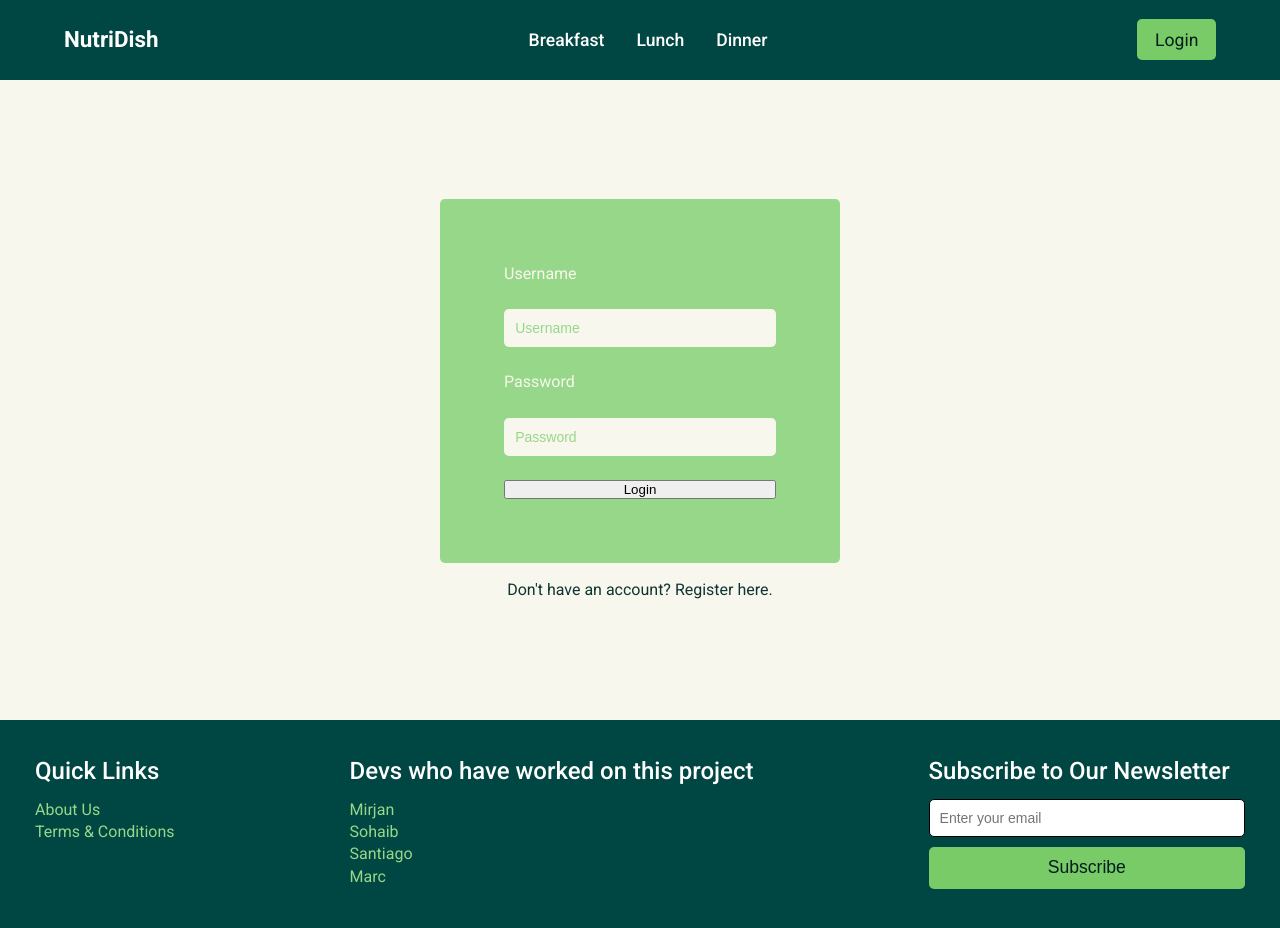
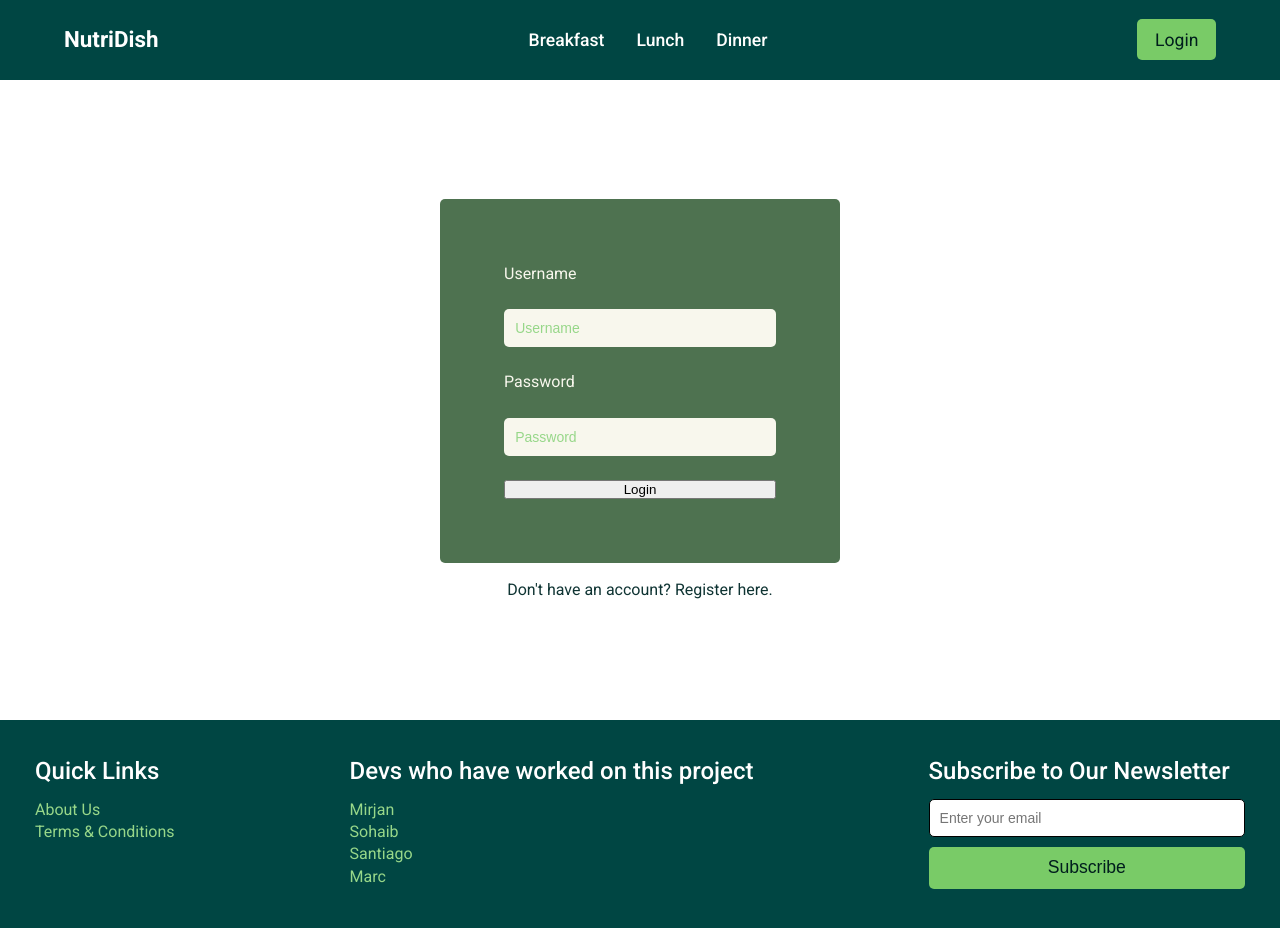
Before and after one commit to SohaibZahiid/NutriDish, a React (Vite) app: page /login in a window 1280 px wide. Shown: the top 928 px of the page. Built offline with nearby package versions, Linux system fonts and the light colour scheme.

Commit message:
green beautifull color everywhere

```diff
--- a/src/index.css
+++ b/src/index.css
@@ -21,6 +21,8 @@
   --clr-card-bg: #abd1c6;
   --clr-box-bg: #fffffe;
   --clr-footer-bg: #a1db95;
+
+  --clr-receipe-box: #345e36de;
 
   --fz-header: 1.1rem;
   --fz-title: 1.3rem;
--- a/src/styles/Login.css
+++ b/src/styles/Login.css
@@ -1,7 +1,7 @@
 .login {
   width: 100%;
   min-height: 80vh;
-  background-color: var(--clr-secondary);
+  background-color: var(--clr-white);
   display: flex;
   flex-direction: column;
   justify-content: center;
@@ -24,7 +24,7 @@
   gap: 1.5em;
 
   border-radius: var(--br);
-  background: var(--clr-primary);
+  background: var(--clr-receipe-box);
   color: var(--clr-card-headline);
   padding: 4em;
   width: min(400px, 95%);
--- a/src/styles/Recipe.css
+++ b/src/styles/Recipe.css
@@ -1,10 +1,11 @@
 
 .recipe {
     border-radius: var(--br);
-    background-color: var(--clr-card-bg);
+    background-color: var(--clr-receipe-box);
     color: var(--clr-secondary-text);
     transition: var(--ts);
     cursor: pointer;
+    box-shadow: rgba(0, 0, 0, 0.24) 0px 3px 8px;
 }
 
 .recipe:hover {
```
